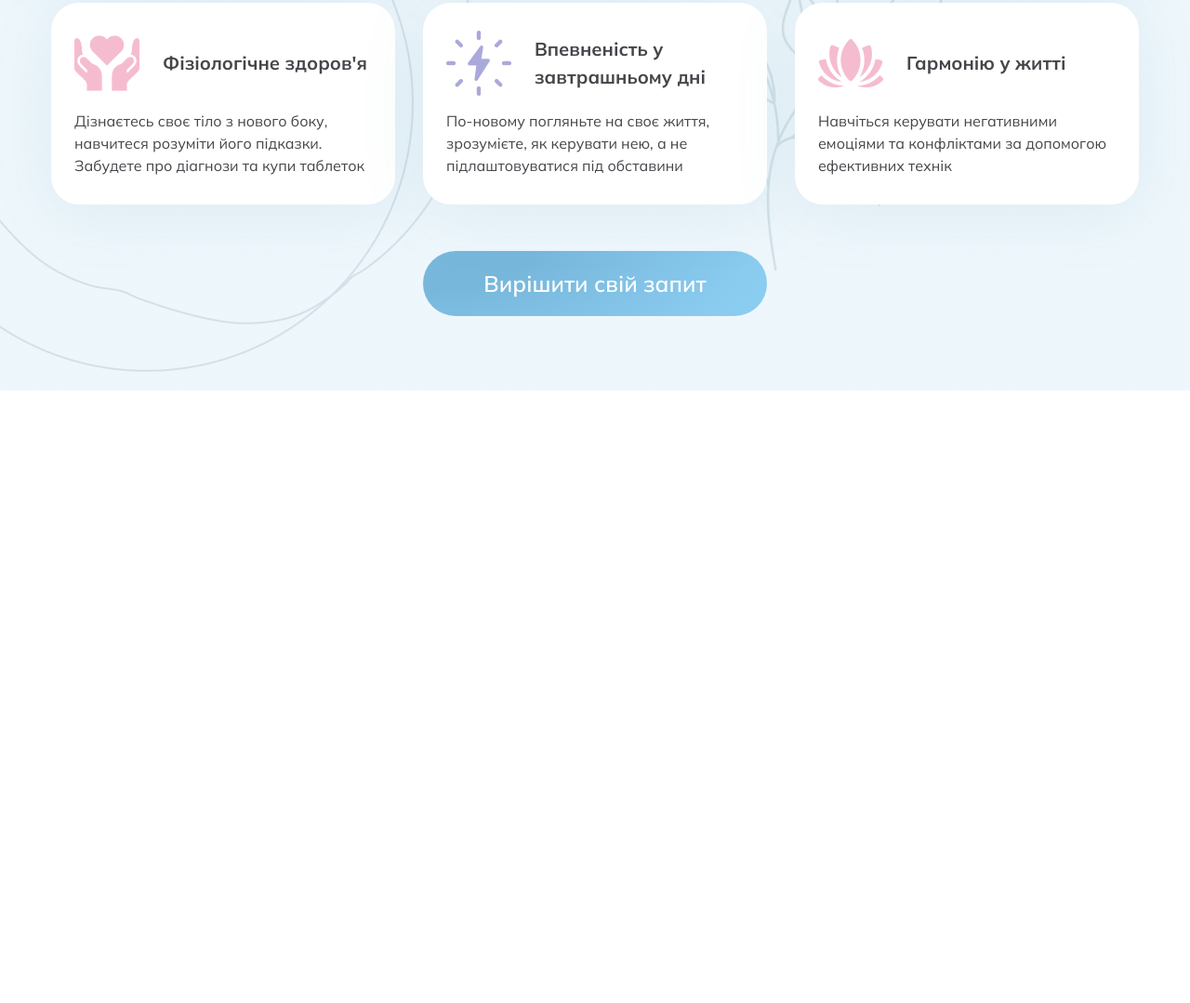
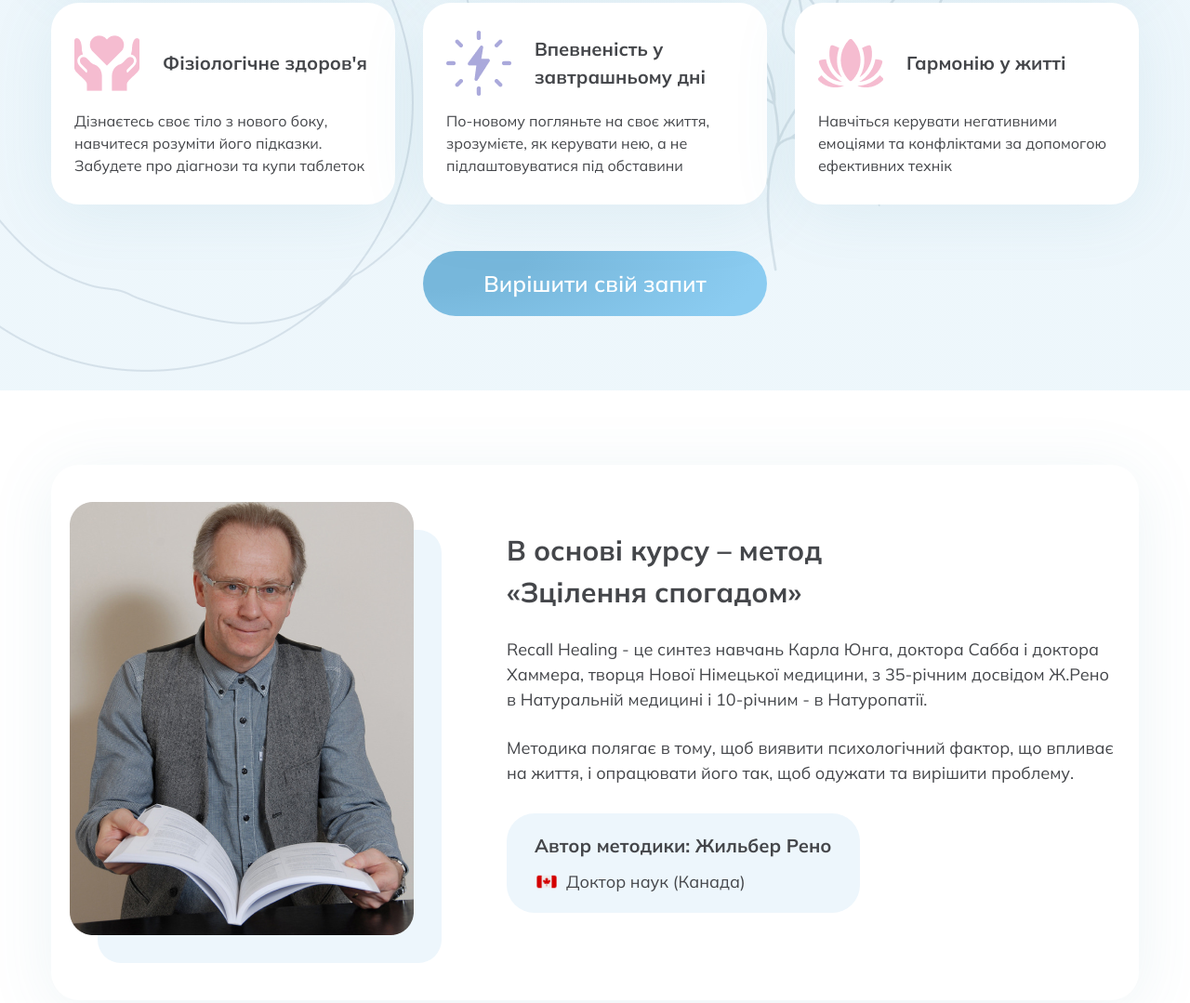
Before and after one commit to tetgrem/Psychosomatic, a website: page src/index.html in a window 1280 px wide. Shown: the part 2208-3287 px from the top of the page at 93% size. Before the commit the page ends 2628 px from the top, so only its background shows below. Drawn offline with nearby package versions, Linux system fonts and the light colour scheme; files that its build step writes are made by us from their sources.

Commit message:
doctor section ready

```diff
--- a/src/index.html
+++ b/src/index.html
@@ -214,6 +214,30 @@
             </div>
         </section>
 
+        <section class="doctor__section">
+            <div class="container">
+               <div class="doctor__block">
+                   <div class="doctor__left">
+                       <img src="./img/doctor__img.png" alt="doctor">
+                   </div>
+                   <div class="doctor__right">
+                       <h2>В основі курсу – метод «Зцілення спогадом»</h2>
+                       <p>Recall Healing - це синтез навчань Карла Юнга, доктора Сабба і доктора Хаммера, творця Нової Німецької медицини, з 35-річним досвідом Ж.Рено в Натуральній медицині і 10-річним - в Натуропатії.</p>
+                       <p> Методика полягає в тому, щоб виявити психологічний фактор, що впливає на життя, і опрацювати його так, щоб одужати та вирішити проблему.</p>
+                       <div class="right__block">
+                           <h3>Автор методики: Жильбер Рено</h3>
+                           <span><img src="./img/canada.png" alt=""> Доктор наук (Канада)</span>
+                       </div>
+                   </div>
+               </div>
+            </div>
+        </section>
+
+        <section class="author__section">
+            <div class="container">
+
+            </div>
+        </section>
 
     </main>
     <!-- Footer -->
--- a/src/scss/_home.scss
+++ b/src/scss/_home.scss
@@ -301,3 +301,146 @@
 }
 
 //========================[key__section END]==================//
+
+
+
+//doctor__section
+
+.doctor {
+
+  &__section {
+    background-color: #FFFFFF;
+    padding: 80px 0;
+
+    @media (max-width: $breakpoint768) {
+      padding: 40px 0;
+    }
+  }
+
+  &__block {
+    display: flex;
+    background: #FFFFFF;
+    box-shadow: 0 10px 70px rgba(79, 146, 170, 0.1);
+    border-radius: 30px;
+    padding: 70px 17px 40px 50px;
+    gap: 70px;
+
+    @media (max-width: $breakpoint992) {
+      flex-wrap: wrap;
+      gap: 20px;
+    }
+
+    @media (max-width: $breakpoint480) {
+      padding: 20px 15px;
+    }
+  }
+
+  &__left {
+    flex: 0 0 370px;
+    position: relative;
+    height: 466px;
+    background: #EDF6FC;
+    border-radius: 25px;
+
+    @media (max-width: $breakpoint992) {
+      margin: 0 auto;
+    }
+
+    @media (max-width: $breakpoint480) {
+      flex: 0 1 250px;
+      height: 312px;
+      margin-left: 40px;
+    }
+
+    img {
+      position: absolute;
+      top: -30px;
+      left: -30px;
+      width: 100%;
+    }
+  }
+
+  &__right {
+    color: #44464A;
+    flex: 0 1 60%;
+
+    @media (max-width: $breakpoint992) {
+      flex: 1 1 100%;
+    }
+
+    h2 {
+      font-style: normal;
+      font-weight: 700;
+      font-size: 30px;
+      width: 400px;
+      line-height: 150%;
+
+      @media (max-width: $breakpoint992) {
+        width: 100%;
+      }
+
+      @media (max-width: $breakpoint480) {
+        font-size: 20px;
+      }
+
+    }
+
+    p {
+      margin-top: 25px;
+      font-style: normal;
+      font-weight: 400;
+      font-size: 18px;
+      line-height: 150%;
+
+      @media (max-width: $breakpoint480) {
+        font-size: 14px;
+      }
+    }
+
+    .right__block {
+      max-width: 380px;
+      width: 100%;
+      padding: 20px 30px;
+      background: #EDF6FC;
+      border-radius: 30px;
+      margin-top: 30px;
+
+      @media (max-width: $breakpoint480) {
+        padding: 15px 15px;
+      }
+
+      h3 {
+        font-style: normal;
+        font-weight: 700;
+        font-size: 20px;
+        line-height: 150%;
+
+        @media (max-width: $breakpoint480) {
+          font-size: 14px;
+        }
+      }
+
+      span {
+        margin-top: 10px;
+        display: flex;
+        gap: 8px;
+        font-style: normal;
+        font-weight: 400;
+        font-size: 18px;
+        line-height: 150%;
+
+        @media (max-width: $breakpoint480) {
+          font-size: 14px;
+        }
+
+        img {
+          width: 26px;
+
+          @media (max-width: $breakpoint480) {
+            width: 20px;
+          }
+        }
+      }
+    }
+  }
+}
```
Also changed, not shown: build/css/style.css, build/css/style.min.css, build/img/canada.png (added), build/img/doctor__img.png (added), build/index.html, src/img/canada.png (added), src/img/doctor__img.png (added).
